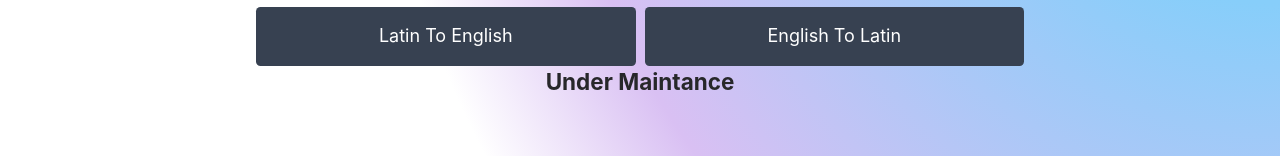
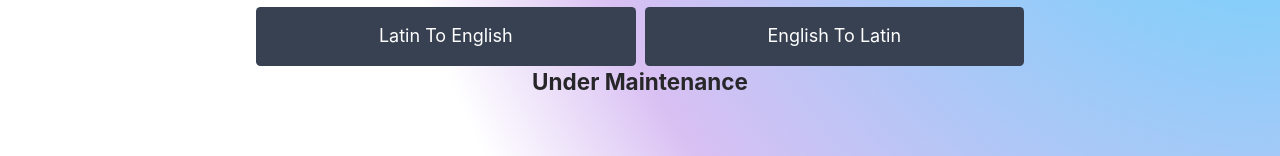
Before and after one commit to cqb13/Learning-Latin, a Next.js app: page /translate in a window 1280 px wide. Shown: the part 266-422 px from the top of the page. Built offline with nearby package versions, Linux system fonts and the light colour scheme.

Commit message:
fixed bad spelling

```diff
--- a/pages/translate.tsx
+++ b/pages/translate.tsx
@@ -122,7 +122,7 @@ const Translate: NextPage = () => {
             </Button>
           </div>
         </section>
-        <h1 className="text-xl text-zinc-800 font-bold text-center">Under Maintance</h1>
+        <h1 className="text-xl text-zinc-800 font-bold text-center">Under Maintenance</h1>
         {translations.length > 0 && (
           <section className='flex flex-col justify-center gap-3 w-3/5 mt-3 max-xs:w-4/5'>
             {translations.map((t) => (
```
